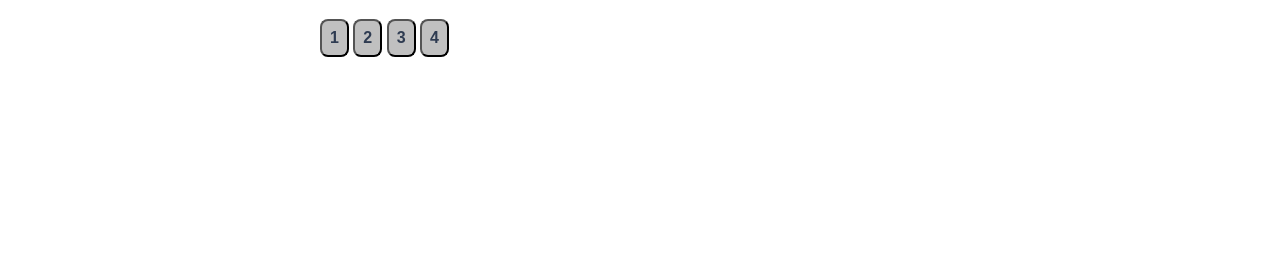
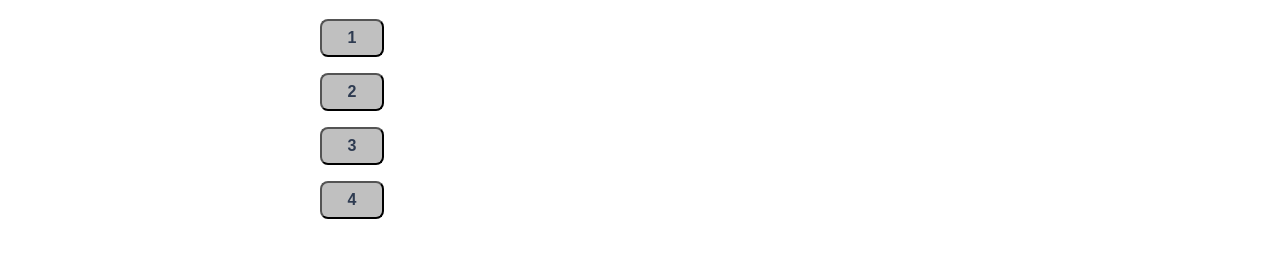
Before and after one commit to TroySargent/code-quiz-webapp, a plain HTML site: page quiz.html in a window 1280 px wide. Shown: the part 111-368 px from the top of the page. Drawn offline with Linux system fonts and the light colour scheme.

Commit message:
added change question and button id feature

```diff
--- a/app/quiz.js
+++ b/app/quiz.js
@@ -133,7 +133,7 @@ var score = 0;
 var i;
 var currentQuestion = 0;
 
-function startQuiz() {
+function displayQuestion() {
     question.textContent = quiz[currentQuestion].question.text;
     for (i=0; i < quiz[currentQuestion].question.answers.length;  i++) {
         answerBtns.children[i].textContent = quiz[currentQuestion].question.answers[i];
@@ -146,7 +146,7 @@ timer.textContent = quizTime;
 
 //start quiz timer for 100 seconds
 document.addEventListener("DOMContentLoaded", () => {
-    startQuiz()
+    displayQuestion()
     setInterval(() => {
         quizTime--;
         timer.textContent = quizTime;
@@ -157,6 +157,10 @@ document.addEventListener("DOMContentLoaded", () => {
     }, 1000)
 });
 
-document.querySelector("#answers").addEventListener("submit", (event) => {
-    console.log(event.target)
-});
+//adds event listener to each button in answer section
+for (i=0; i < answerBtns.childElementCount; i++) {
+    answerBtns.children[i].addEventListener("click", (event) => {
+    console.log(event.target.id);
+    currentQuestion++;
+    });
+};
--- a/quiz.html
+++ b/quiz.html
@@ -16,7 +16,7 @@
 <body>
     <main class="container">
         <h1 class="question"></h1>
-        <ul class="answers">
+        <ul class="answers btn-group">
             <button id="0"></button>
             <button id="1"></button>
             <button id="2"></button>
--- a/style/style.css
+++ b/style/style.css
@@ -77,3 +77,12 @@ button {
     outline: none;
     margin-bottom: 1em;
 }
+
+/*
+* This makes the quiz.html
+* buttons stack vertically */
+
+.btn-group button {
+    min-width: 10%;
+    display: block;
+  }
```
